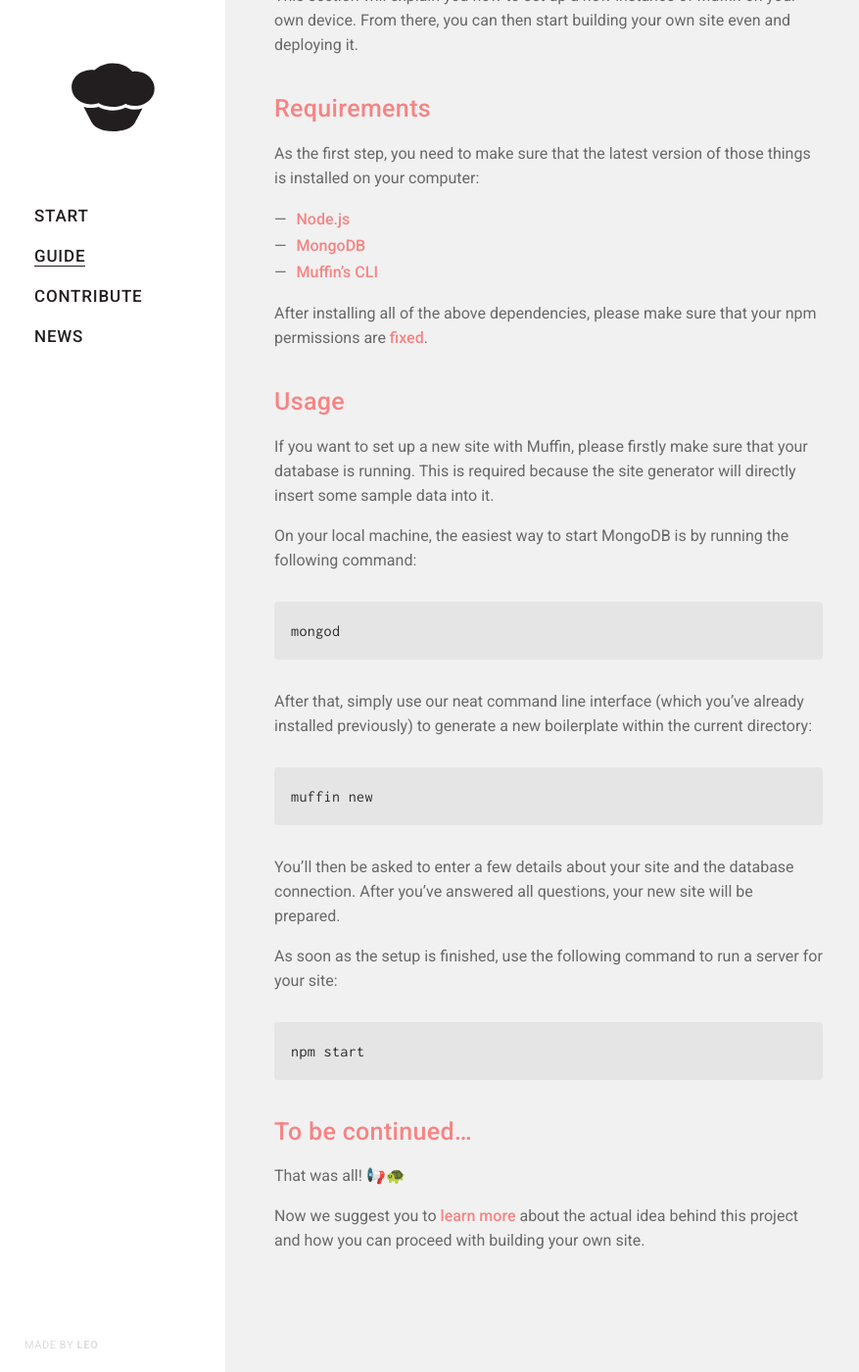
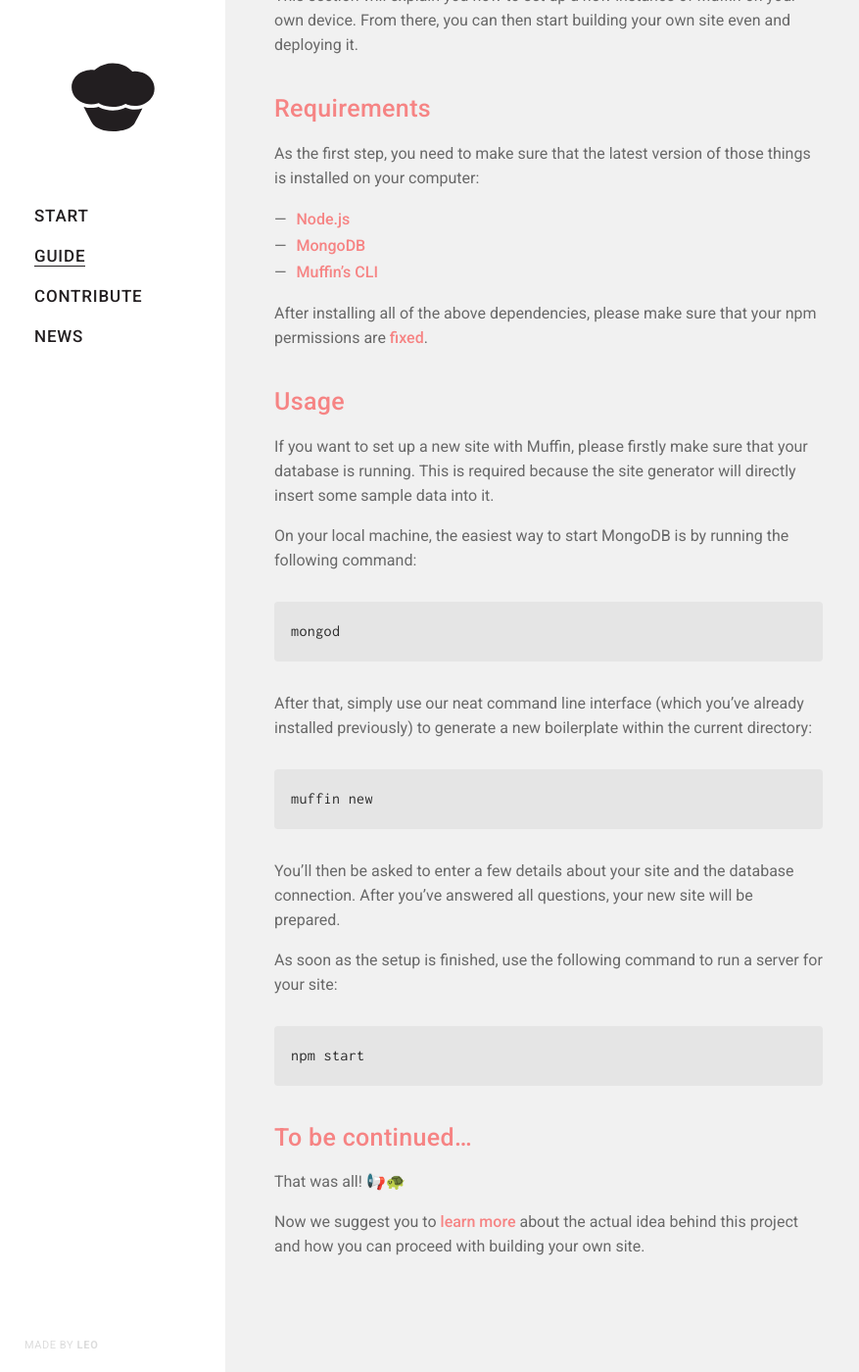
Before and after one commit to leo/muffin.github.io, a Jekyll site: the page built from guide/get-started.md, in a window 1280 px wide and 1400 px high, scrolled down 189 px. Shown: the whole window at 98% size, without its empty margins (0-877 px from the left). Built offline with Jekyll 4.4.1, drawn with Linux system fonts in a browser that asks for light colours.

Commit message:
Code and pre aren't the same

```diff
--- a/_sass/_main.scss
+++ b/_sass/_main.scss
@@ -328,14 +328,26 @@
 
   code {
     border-radius: 4px;
-    font-size: 16px;
     background: #e5e5e5;
-    display: block;
     color: #2B2B2B;
     font-family: 'Inconsolata', sans-serif;
     letter-spacing: 0.38px;
+    padding: 3px 8px;
+  }
+
+  pre {
+    background: #e5e5e5;
+    display: block;
+    margin: 30px 0;
     padding: 17px;
-    margin: 30px 0;
+    font-size: 16px;
+    border-radius: 4px;
+
+    code {
+      background: none;
+      border-radius: 0;
+      padding: 0;
+    }
   }
 
   @media (min-width: $sm) {
```
